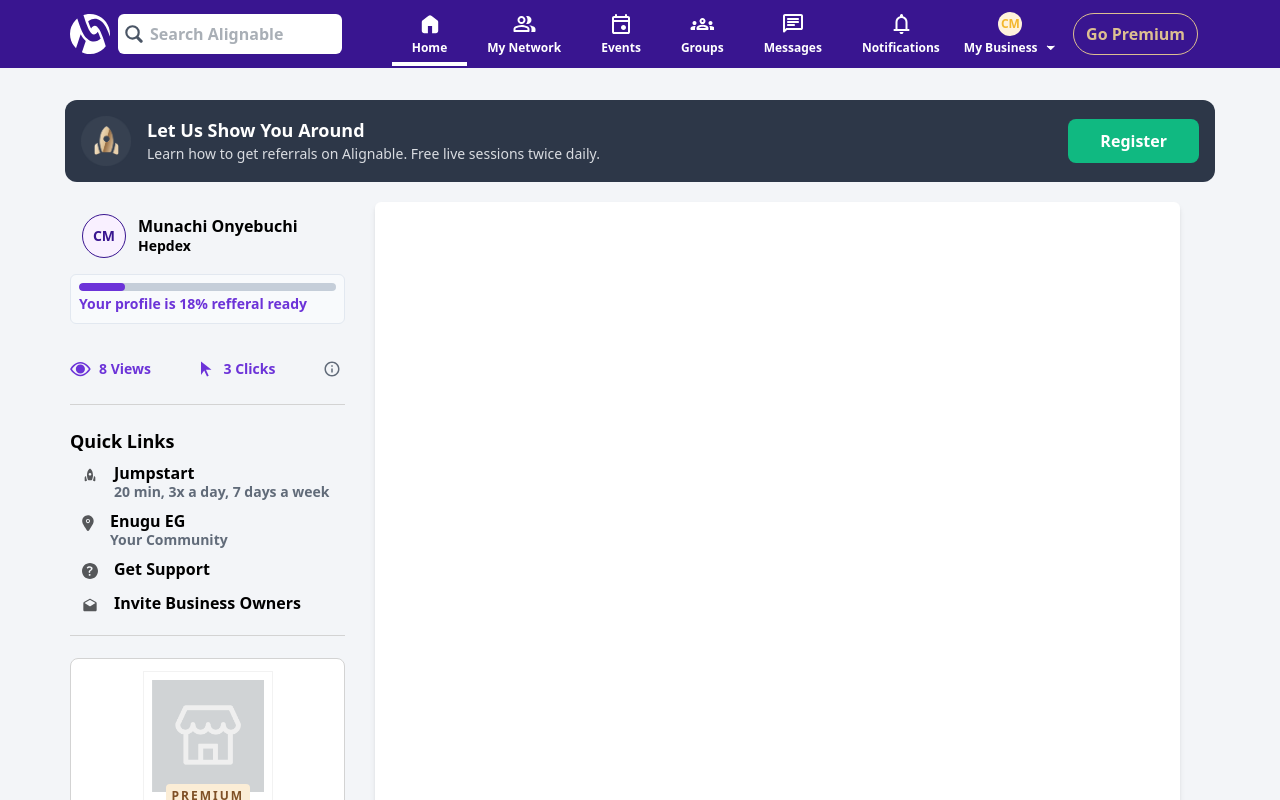
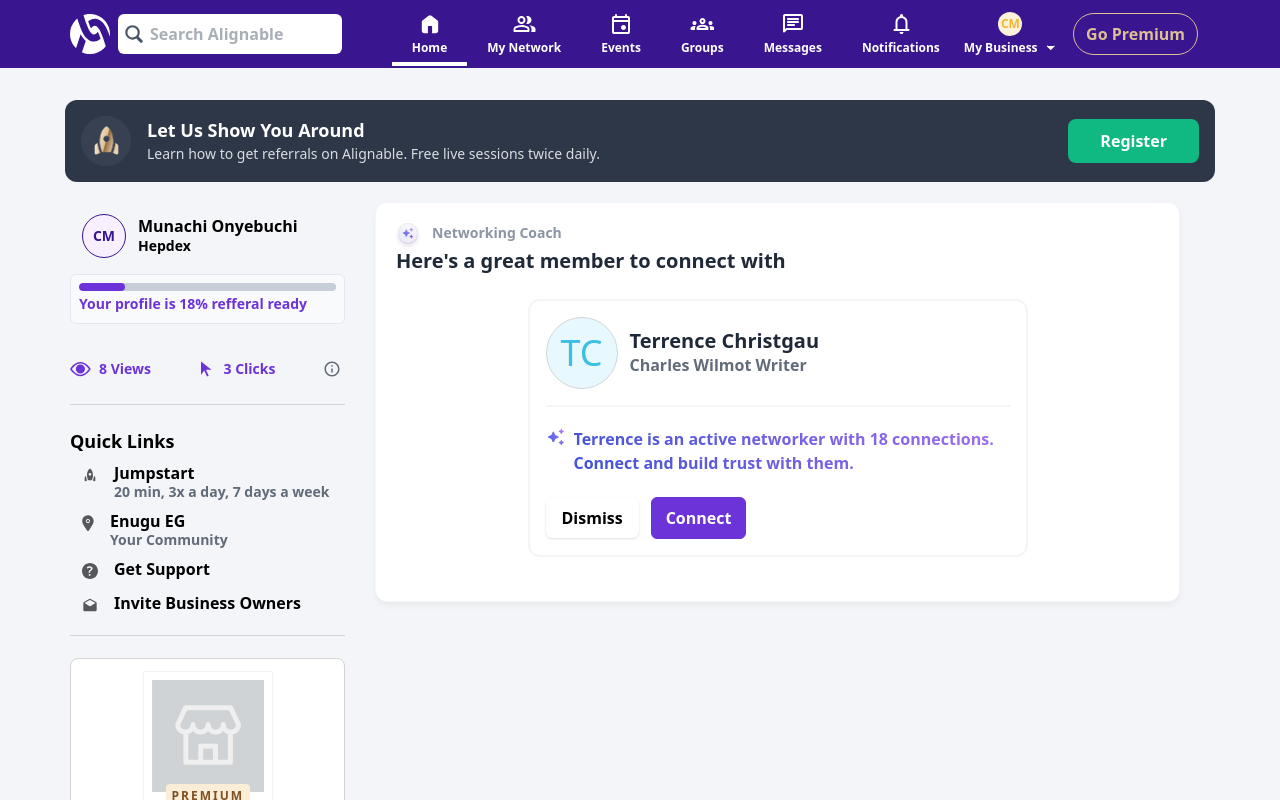
Before and after one commit to munachi821/alignable, a Next.js app: page /biz in a window 1280 px wide. Shown: the top 800 px of the page. Built offline with nearby package versions, Linux system fonts and the light colour scheme.

Commit message:
finished 1 side

```diff
--- a/app/(dashboard)/biz/page.tsx
+++ b/app/(dashboard)/biz/page.tsx
@@ -9,6 +9,8 @@
 import InviteSVG from "@/components/SVG/InviteSVG";
 import businessShop from "../../../public/images/square_default_business.png";
 import BrowseSVG from "@/components/SVG/BrowseSVG";
+import ShiningSVG from "@/components/SVG/ShiningSVG";
+import NetworkerSVG from "@/components/SVG/NetworkerSVG";
 const Page = () => {
   return (
     <section className="w-screen min-h-screen py-8">
@@ -174,7 +176,52 @@
           </div>
         </div>
 
-        <div className="max-w-[805px] w-full bg-white rounded-md shadow-md"></div>
+        <div className="max-w-[805px] w-full">
+          <div className="bg-white rounded-xl shadow-md shadow-[#e8eaed] p-5 border border-[#f3f5f8] border-solid">
+            <div className="flex gap-3">
+              <ShiningSVG />
+              <p className="font-bold text-[#8b95a3] text-sm">
+                Networking Coach
+              </p>
+            </div>
+            <p className="font-bold text-[#1f2937] text-xl mt-1">
+              Here&apos;s a great member to connect with
+            </p>
+
+            <div className="max-w-[500px] border-2 border-solid border-[#f3f5f8] mx-auto rounded-xl p-4 mt-6 mb-6">
+              <div className="flex items-center gap-3 border-b-2 border-[#f3f5f8] pb-4">
+                <div className="size-18 rounded-full border border-[#d2d5d7] bg-[#e7f9ff] text-[#3bbfe3] flex items-center justify-center">
+                  <span className="text-4xl">TC</span>
+                </div>
+                <ul>
+                  <li className="text-[#1f2937] font-semibold text-xl leading-6">
+                    Terrence Christgau
+                  </li>
+                  <li className="text-[#616b79] font-semibold">
+                    Charles Wilmot Writer
+                  </li>
+                </ul>
+              </div>
+
+              <div className="flex mt-5 gap-2 items-start">
+                <NetworkerSVG />
+                <p className="networking-gradient bg-clip-text text-transparent font-bold">
+                  Terrence is an active networker with 18 connections. Connect
+                  and build trust with them.
+                </p>
+              </div>
+
+              <div className="font-semibold space-x-3 mt-5.5">
+                <button className="py-2 px-4 shadow rounded-md cursor-pointer hover:bg-[#f3f5f8] transition-colors">
+                  Dismiss
+                </button>
+                <button className="py-2 px-3.5 border border-[#6c33d8] rounded-md bg-[#6c33d8] text-white cursor-pointer hover:bg-[#391590] transition-colors">
+                  Connect
+                </button>
+              </div>
+            </div>
+          </div>
+        </div>
       </div>
     </section>
   );
--- a/app/globals.css
+++ b/app/globals.css
@@ -40,3 +40,7 @@
 .letter {
   letter-spacing: 2px;
 }
+
+.networking-gradient {
+  background-image: linear-gradient(225deg, #a46ef1 0%, #3f52d5 100%);
+}
--- /dev/null
+++ b/components/SVG/NetworkerSVG.tsx
@@ -0,0 +1,31 @@
+const NetworkerSVG = () => {
+  return (
+    <svg
+      xmlns="http://www.w3.org/2000/svg"
+      fill="currentColor"
+      viewBox="0 0 25 24"
+      role="img"
+      height="1em"
+      className="h-5 w-5 shrink-0"
+    >
+      <path
+        fill="url(#s)"
+        d="m19.606 8 .79-1.75 1.75-.79a.5.5 0 0 0 0-.91l-1.75-.79-.79-1.76a.5.5 0 0 0-.91 0l-.79 1.75-1.76.79a.5.5 0 0 0 0 .91l1.75.79.79 1.76c.18.39.74.39.92 0Zm-7.96 1.5L10.056 6c-.35-.78-1.47-.78-1.82 0l-1.59 3.5-3.5 1.59c-.78.36-.78 1.47 0 1.82l3.5 1.59 1.59 3.5c.36.78 1.47.78 1.82 0l1.59-3.5 3.5-1.59c.78-.36.78-1.47 0-1.82l-3.5-1.59Zm7.04 6.5-.79 1.75-1.75.79a.5.5 0 0 0 0 .91l1.75.79.79 1.76a.5.5 0 0 0 .91 0l.79-1.75 1.76-.79a.5.5 0 0 0 0-.91l-1.75-.79-.79-1.76a.508.508 0 0 0-.92 0Z"
+      ></path>
+      <defs>
+        <linearGradient
+          id="s"
+          x1="22.439"
+          x2="1.866"
+          y1="1.708"
+          y2="21.573"
+          gradientUnits="userSpaceOnUse"
+        >
+          <stop stopColor="#BB7CFB"></stop>
+          <stop offset="1" stopColor="#355BE3"></stop>
+        </linearGradient>
+      </defs>
+    </svg>
+  );
+};
+export default NetworkerSVG;
--- a/components/SVG/SupportsSVG.tsx
+++ b/components/SVG/SupportsSVG.tsx
@@ -9,10 +9,9 @@
       viewBox="0 0 16 16"
       fill="#55575a"
     >
-      <title id="ao515gsh33xr1sp6zxw3a5rchy9faig3"></title>
       <path
-        fill-rule="evenodd"
-        clip-rule="evenodd"
+        fillRule="evenodd"
+        clipRule="evenodd"
         d="M8 16C12.4183 16 16 12.4183 16 8C16 3.58172 12.4183 0 8 0C3.58172 0 0 3.58172 0 8C0 12.4183 3.58172 16 8 16ZM7.14564 9.94933C6.80964 9.62733 6.64164 9.22133 6.64164 8.75933C6.64164 7.82964 7.30179 7.3538 7.89963 6.92287L7.91564 6.91133L7.9231 6.90609C8.43807 6.54423 8.89564 6.22271 8.89564 5.67933C8.89564 5.13333 8.47564 4.67133 7.56564 4.67133C6.71164 4.67133 6.09564 5.06333 5.61964 5.65133L4.68164 4.60133C5.39564 3.73333 6.47364 3.21533 7.73364 3.21533C9.49764 3.21533 10.5756 4.15333 10.5756 5.41333C10.5756 6.57533 9.79164 7.13533 9.09164 7.62533C9.06969 7.64151 9.04782 7.65758 9.02604 7.67358C8.52004 8.04544 8.06964 8.37644 8.06964 8.91333C8.06964 9.13733 8.19564 9.38933 8.37764 9.54333L7.14564 9.94933ZM7.64964 12.8473C7.11764 12.8473 6.66964 12.3993 6.66964 11.8673C6.66964 11.3353 7.11764 10.8873 7.64964 10.8873C8.18164 10.8873 8.62964 11.3353 8.62964 11.8673C8.62964 12.3993 8.18164 12.8473 7.64964 12.8473Z"
       ></path>
     </svg>
```
